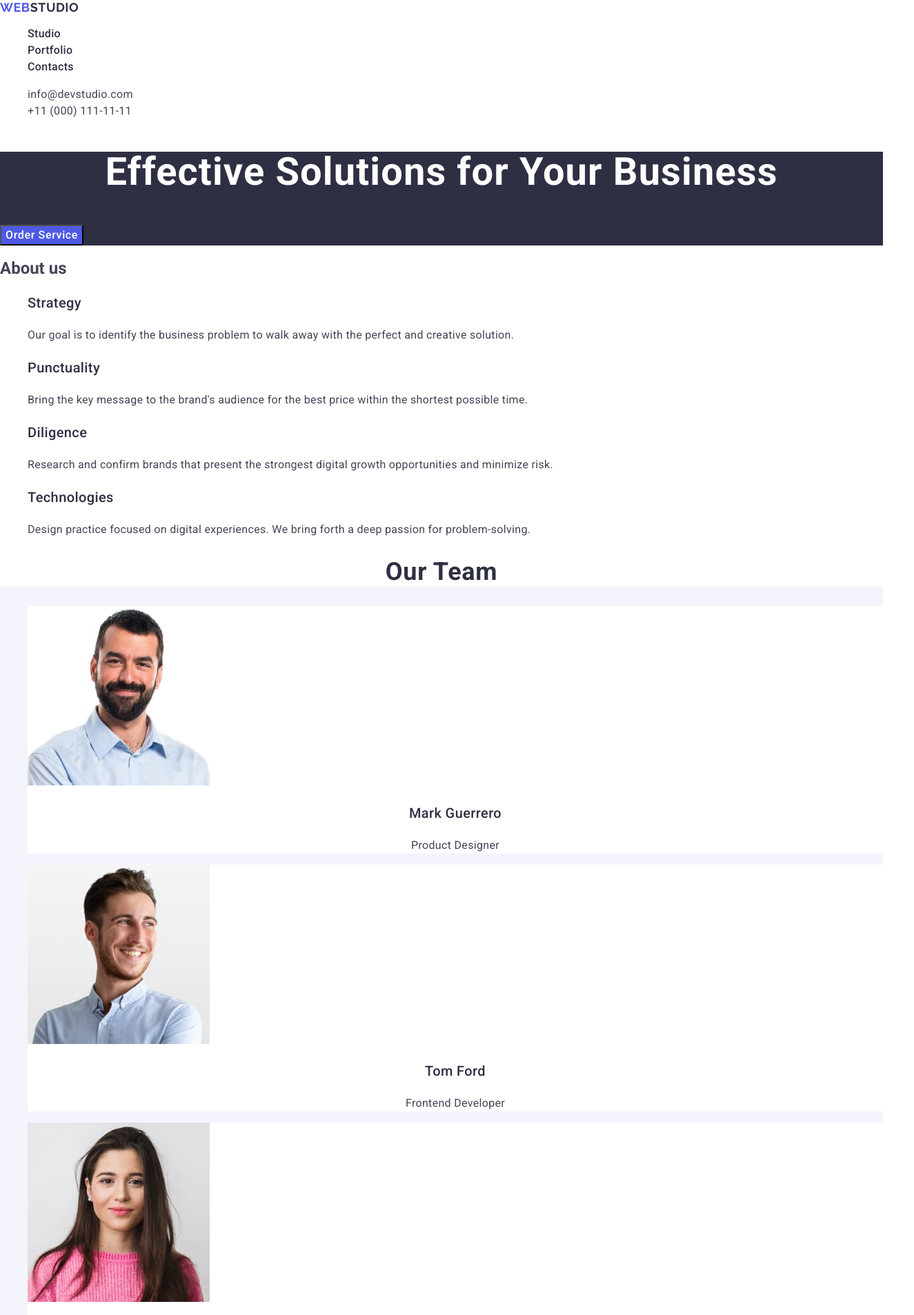
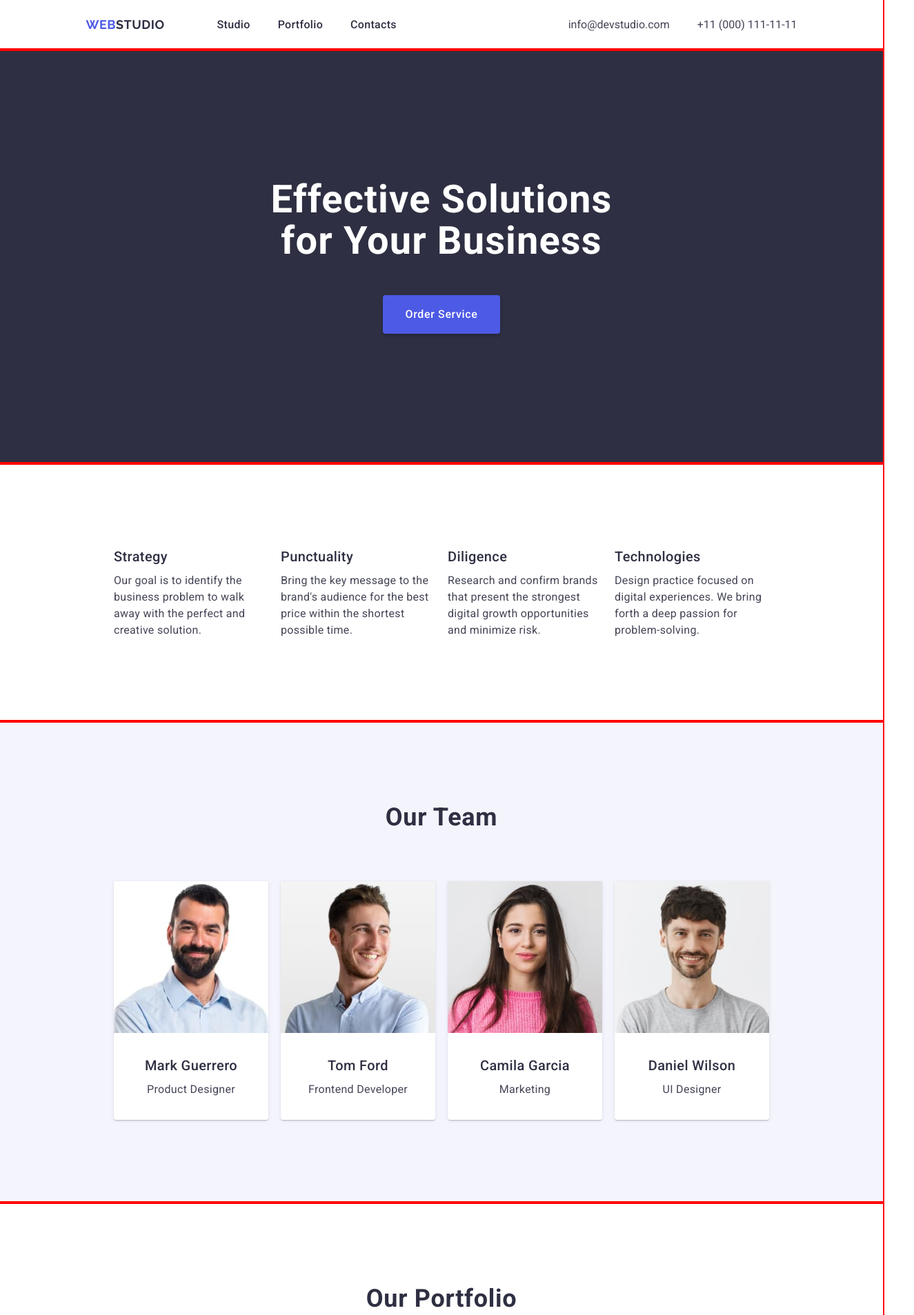
Before and after one commit to buzzler0109/goit-markup-hw-03, a plain HTML site: page index.html in a window 1280 px wide. Shown: the top 1907 px of the page at 69% size, 1325 px wide, since content can reach past the window. Drawn offline with nearby package versions, Linux system fonts and the light colour scheme.

Commit message:
review-1

```diff
--- a/css/styles.css
+++ b/css/styles.css
@@ -3,12 +3,80 @@ body {font-family: "Roboto", sans-serif;
     color: #434455;
 }
 
+p,
+h1,
+h2,
+h3,
+h4,
+h5,
+h6 {
+    margin-top: 0;
+    margin-bottom: 0;}
+
+
+
 ul,
 ol {
-    list-style-type: none;
+    margin-top: 0;
+        margin-bottom: 0;
+        padding-left: 0;
+        list-style: none;
 }
 
-a {text-decoration: none;}
+button {
+    cursor: pointer;}
+
+img {
+        display: block;
+            max-width: 100%;
+        }
+
+address {
+        font-style: normal;
+        }
+
+.visually-hidden {
+    position: absolute;
+    width: 1px;
+    height: 1px;
+    margin: -1px;
+    border: 0;
+    padding: 0;
+    white-space: nowrap;
+    clip-path: inset(100%);
+    clip: rect(0 0 0 0);
+    overflow: hidden;
+}
+
+a {text-decoration: none;
+color: currentColor;}
+
+.container {
+    max-width: 1440px;
+    padding-left: 0;
+    padding-right: 0;
+    margin: 0 auto;
+    outline: 2px solid red;
+}
+
+/*=============== HEADER =================*/
+
+.header .container {display: flex;
+        align-items: center;
+        justify-content: space-around;
+    padding-top: 24px;
+    padding-bottom: 24px;
+}
+
+.nav {display: flex;
+        align-items: center;
+                justify-content: space-around;
+}
+
+.contacts-list {display: flex;
+    align-items: center;
+    gap: 40px;
+}
 
 .web {color: #4D5AE5;
     font-family: Raleway, sans-serif;
@@ -16,12 +84,16 @@ a {text-decoration: none;}
     font-weight: 700;
     line-height: 1.17;
     letter-spacing: 0.54px;
-    text-transform: uppercase;}
+    text-transform: uppercase;
+margin-right: 76px;}
 
 .studio {color: #2E2F42;}
 
-.studio-footer {
-    color: #F4F4FD;}
+
+.nav-list {display: flex;
+        align-items: center;
+            gap: 40px;
+}
 
 .nav-list-item {color: #2E2F42;
     font-size: 16px;
@@ -44,14 +116,26 @@ a {text-decoration: none;}
 .contacts-item:focus
  {color: #404BBF;}
 
-.main-section {background-color: #2E2F42;}
+ /*=========================================*/
+
+ /*=============== SECTION1 =================*/
+
+.main-section {background-color: #2E2F42;
+}
+
+.main-container {padding-bottom: 188px;
+    padding-top: 188px;}
 
 .main-title {color: #FFF;
     background-color: #2E2F42;
     text-align: center;
     font-size: 56px;
     line-height: 1.07;
-    letter-spacing: 1.12px;}
+    letter-spacing: 0.02em;
+    max-width: 496px;
+    margin: 0 auto 48px auto;
+
+}
 
 .order-button {color: #FFF;
     background-color: #4D5AE5;
@@ -60,34 +144,77 @@ a {text-decoration: none;}
     font-weight: 500;
     line-height: 1.5;
     letter-spacing: 0.64px;
-cursor: pointer;}
+    display: block;
+cursor: pointer;
+padding: 16px 32px;
+border: 0;
+border-radius: 4px;
+box-shadow: 0px 4px 4px 0px rgba(0, 0, 0, 0.15);
+margin: 0 auto;
+}
 
 .order-button:hover,
 .order-button:focus {background-color: #404BBF;}
 
+ /*=========================================*/
 
-.about-us {color: #2E2F42;
+ /*=============== ABOUT US =================*/
+
+ .about-us-container {padding: 120px 156px;}
+
+ .about-us-list {
+    display: flex;
+    justify-content: space-around;
+ }
+
+ .about-us-list-item {
+    width: calc((100% - 72px) / 4);
+
+ }
+
+.about-us-subtitle {color: #2E2F42;
     font-size: 20px;
     font-weight: 500;
     line-height: 1.5;
-    letter-spacing: 0.4px;}
+    letter-spacing: 0.4px;
+margin-bottom: 8px;
+padding-left: 0;}
 
-.about-us-item {
+.about-us-text {
     font-size: 16px;
     line-height: 1.5;
     letter-spacing: 0.32px;}
 
-.our-team-section {background-color: #F4F4FD;}
+/*=========================================*/
 
-.our-team {color: #2E2F42;
-    background-color: #FFF;
+ /*=============== OUR TEAM =================*/
+
+.our-team-section {
+    background-color: #F4F4FD;}
+
+.our-team-container {background-color: #F4F4FD;
+}
+
+.our-team-title {color: #2E2F42;
     text-align: center;
     font-size: 36px;
     line-height: 1.11;
     letter-spacing: 0.72px;
-    text-transform: capitalize;}
+    text-transform: capitalize;
+    padding-top: 120px;
+    margin-bottom: 72px;
+}
 
-.our-team-list {background-color: #FFFFFF;}
+.our-team-list {display: flex;
+justify-content: space-around;
+padding: 0 156px 120px 156px;}
+
+.our-team-list-item {background-color: #FFFFFF;
+border-radius: 0px 0px 4px 4px;
+box-shadow: 0px 2px 1px 0px rgba(46, 47, 66, 0.08), 0px 1px 1px 0px rgba(46, 47, 66, 0.16), 0px 1px 6px 0px rgba(46, 47, 66, 0.08);
+overflow: hidden;
+width: calc((100% - 72px) / 4);
+}
 
 .our-team-names {color: #2E2F42;
     background-color: #FFF;
@@ -95,37 +222,86 @@ cursor: pointer;}
     font-size: 20px;
     font-weight: 500;
     line-height: 1.5;
-    letter-spacing: 0.4px;}
+    letter-spacing: 0.4px;
+padding-top: 32px;
+margin-bottom: 8px;}
 
 .our-team-position {
     background-color: #FFF;
     text-align: center;
     font-size: 16px;
     line-height: 1.5;
-    letter-spacing: 0.32px;}
+    letter-spacing: 0.32px;
+padding-bottom: 32px;}
+
+/*=========================================*/
+
+ /*=============== PORTFOLIO =================*/
 
 .our-portfolio {color: #2E2F42;
     text-align: center;
     font-size: 36px;
     line-height: 1.11;
     letter-spacing: 0.72px;
-    text-transform: capitalize;}
+    text-transform: capitalize;
+    padding-top: 120px;
+margin-bottom: 72px;}
+
+.portfolio-list {display: flex;
+flex-wrap: wrap;
+row-gap: 48px;
+column-gap: 24px;
+padding: 0 156px 152px 156px;
+}
+
+.portfolio-list-item {
+    overflow: hidden;
+    width: calc((100% - 48px) / 3);
+border: 1px solid #E7E9FC}
+
 
 .our-portfolio-title {color: #2E2F42;
     font-size: 20px;
     font-weight: 500;
     line-height: 1.5;
-    letter-spacing: 0.4px;}
+    letter-spacing: 0.4px;
+    padding: 32px 16px 0 16px;
+margin-bottom: 8px;}
 
 .our-portfolio-item {
     font-size: 16px;
     line-height: 1.5;
-    letter-spacing: 0.32px;}
+    letter-spacing: 0.32px;
+padding: 0 16px 32px 16px;}
+
+/*=========================================*/
+
+ /*=============== FOOTER =================*/
 
 .footer-section {background-color: #2E2F42;}
+
+.web-footer {
+    color: #4D5AE5;
+    font-family: Raleway, sans-serif;
+    font-size: 18px;
+    font-weight: 700;
+    line-height: 1.17;
+    letter-spacing: 0.54px;
+    text-transform: uppercase;
+    display: block;
+    padding: 102px 1169px 0 156px;
+    margin-bottom: 18px;
+}
+
+.studio-footer {
+    color: #F4F4FD;
+}
 
 .footer-text {color: #F4F4FD;
     background-color: #2E2F42;
     font-size: 16px;
     line-height: 1.5;
-    letter-spacing: 0.32px;}
+    letter-spacing: 0.32px;
+padding: 0 1020px 100px 156px;}
+
+/*=========================================*/
--- a/index.html
+++ b/index.html
@@ -11,13 +11,21 @@
     />
     <link
       rel="stylesheet"
+      href="https://cdnjs.cloudflare.com/ajax/libs/modern-normalize/2.0.0/modern-normalize.min.css"
+      integrity="sha512-4xo8blKMVCiXpTaLzQSLSw3KFOVPWhm/TRtuPVc4WG6kUgjH6J03IBuG7JZPkcWMxJ5huwaBpOpnwYElP/m6wg=="
+      crossorigin="anonymous"
+      referrerpolicy="no-referrer"
+    />
+    <link
+      rel="stylesheet"
       href="https://cdn.jsdelivr.net/npm/modern-normalize@2.0.0/modern-normalize.min.css"
     />
     <link rel="stylesheet" href="./css/styles.css" />
     <title>Document</title>
   </head>
   <body>
-    <header>
+    <header class="header">
+      <div class="container">
         <nav class="nav">
           <a href="./index.html" class="web"
             >Web<span class="studio">Studio</span></a
@@ -29,160 +37,165 @@
           </ul>
         </nav>
         <address class="contacts">
-        <ul>
-          <li>
-            <a class="contacts-item" href="mailto:info@devstudio.com"
+          <ul class="contacts-list">
+            <li class="contacts-list-item">
+              <a class="contacts-item-link" href="mailto:info@devstudio.com"
                 >info@devstudio.com</a
               >
             </li>
             <li>
-            <a class="contacts-item" href="tel:+110001111111"
+              <a class="contacts-item-link" href="tel:+110001111111"
                 >+11 (000) 111-11-11</a
               >
             </li>
           </ul>
         </address>
+      </div>
     </header>
     <main>
       <section class="main-section">
+        <div class="container main-container">
           <h1 class="main-title">Effective Solutions for Your Business</h1>
           <button class="order-button" type="button">Order Service</button>
+        </div>
       </section>
 
       <section>
-        <h2>About us</h2>
-        <ul>
-          <li>
-            <h3 class="about-us">Strategy</h3>
-            <p class="about-us-item">
-              Our goal is to identify the business problem to walk away with the
-              perfect and creative solution.
+        <div class="container about-us-container">
+          <h2 class="about-us-title visually-hidden">About us</h2>
+          <ul class="about-us-list">
+            <li class="about-us-list-item">
+              <h3 class="about-us-subtitle">Strategy</h3>
+              <p class="about-us-text">
+                Our goal is to identify the business problem to walk away with
+                the perfect and creative solution.
               </p>
             </li>
-          <li>
-            <h3 class="about-us">Punctuality</h3>
-            <p class="about-us-item">
+            <li class="about-us-list-item">
+              <h3 class="about-us-subtitle">Punctuality</h3>
+              <p class="about-us-text">
                 Bring the key message to the brand's audience for the best price
                 within the shortest possible time.
               </p>
             </li>
-          <li>
-            <h3 class="about-us">Diligence</h3>
-            <p class="about-us-item">
+            <li class="about-us-list-item">
+              <h3 class="about-us-subtitle">Diligence</h3>
+              <p class="about-us-text">
                 Research and confirm brands that present the strongest digital
                 growth opportunities and minimize risk.
               </p>
             </li>
-          <li>
-            <h3 class="about-us">Technologies</h3>
-            <p class="about-us-item">
+            <li class="about-us-list-item">
+              <h3 class="about-us-subtitle">Technologies</h3>
+              <p class="about-us-text">
                 Design practice focused on digital experiences. We bring forth a
                 deep passion for problem-solving.
               </p>
             </li>
           </ul>
+        </div>
       </section>
 
       <section class="our-team-section">
-        <h2 class="our-team">Our Team</h2>
-        <ul>
-          <li class="our-team-list">
+        <div class="container our-team-container">
+          <h2 class="our-team-title">Our Team</h2>
+          <ul class="our-team-list">
+            <li class="our-team-list-item">
               <img src="./images/img-mark.jpg" alt="photo" width="264" />
               <h3 class="our-team-names">Mark Guerrero</h3>
               <p class="our-team-position">Product Designer</p>
             </li>
-          <li class="our-team-list">
+            <li class="our-team-list-item">
               <img src="./images/img-tom.jpg" alt="photo" width="264" />
               <h3 class="our-team-names">Tom Ford</h3>
               <p class="our-team-position">Frontend Developer</p>
             </li>
-          <li class="our-team-list">
+            <li class="our-team-list-item">
               <img src="./images/img-camila.jpg" alt="photo" width="264" />
               <h3 class="our-team-names">Camila Garcia</h3>
               <p class="our-team-position">Marketing</p>
             </li>
-          <li class="our-team-list">
+            <li class="our-team-list-item">
               <img src="./images/img-daniel.jpg" alt="photo" width="264" />
               <h3 class="our-team-names">Daniel Wilson</h3>
               <p class="our-team-position">UI Designer</p>
             </li>
           </ul>
+        </div>
       </section>
-      <section>
+      <section class="portfolio-section">
+        <div class="container">
           <h2 class="our-portfolio">Our Portfolio</h2>
-        <ul>
-          <li>
+          <ul class="portfolio-list">
+            <li class="portfolio-list-item">
               <img
                 src="./images/app.jpg"
                 alt="photo of online banking"
                 width="360"
-              height="300"
               />
               <h3 class="our-portfolio-title">Banking App</h3>
               <p class="our-portfolio-item">App</p>
             </li>
-          <li>
+            <li class="portfolio-list-item">
               <img
                 src="./images/pay.jpg"
                 alt="photo of cashless Payment"
                 width="360"
-              height="300"
               />
               <h3 class="our-portfolio-title">Cashless Payment</h3>
               <p class="our-portfolio-item">Marketing</p>
             </li>
-          <li>
+            <li class="portfolio-list-item">
               <img
                 src="./images/notebook.jpg"
                 alt="photo of Meditation application"
                 width="360"
-              height="300"
               />
               <h3 class="our-portfolio-title">Meditation App</h3>
               <p class="our-portfolio-item">App</p>
             </li>
-          <li>
+            <li class="portfolio-list-item">
               <img
                 src="./images/taxi.jpg"
                 alt="photo of the taxi car"
                 width="360"
-              height="300"
               />
               <h3 class="our-portfolio-title">Taxi Service</h3>
               <p class="our-portfolio-item">Marketing</p>
             </li>
-          <li>
+            <li class="portfolio-list-item">
               <img
                 src="./images/screenshot.jpg"
                 alt="photo of the screenshots"
                 width="360"
-              height="300"
               />
               <h3 class="our-portfolio-title">Screen Illustrations</h3>
               <p class="our-portfolio-item">Design</p>
             </li>
-          <li>
+            <li class="portfolio-list-item">
               <img
                 src="./images/girl.jpg"
                 alt="photo of the girl with earphones"
                 width="360"
-              height="300"
               />
               <h3 class="our-portfolio-title">Online Courses</h3>
               <p class="our-portfolio-item">Marketing</p>
             </li>
           </ul>
+        </div>
       </section>
     </main>
 
     <footer class="footer-section">
-      <a href="./index.html" class="web"
+      <div class="container">
+        <a href="./index.html" class="web-footer"
           >Web<span class="studio-footer">Studio</span></a
         >
         <p class="footer-text">
-        Increase the flow of customers and sales for your business with digital
-        marketing & growth solutions.
+          Increase the flow of customers and sales for your business with
+          digital marketing & growth solutions.
         </p>
+      </div>
     </footer>
   </body>
 </html>
```
Lines whose indentation alone changed are shown as unchanged.
